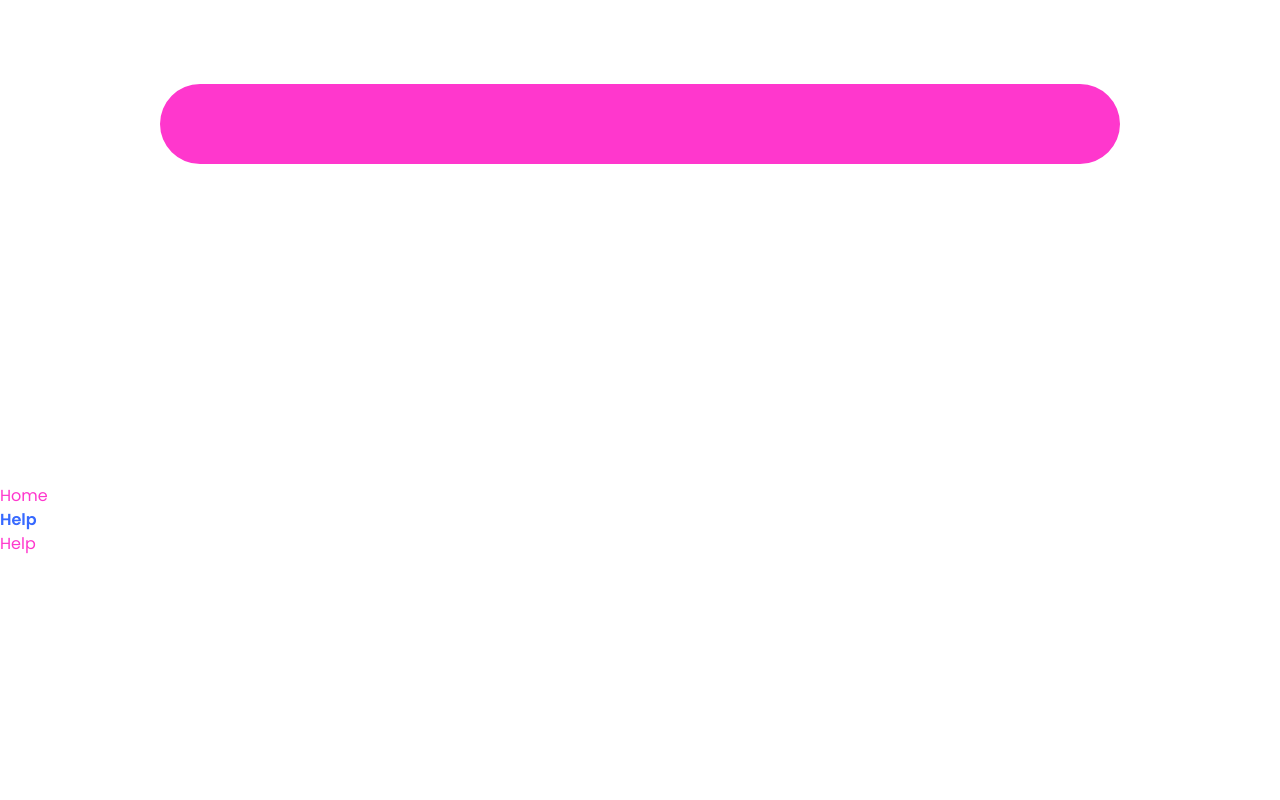
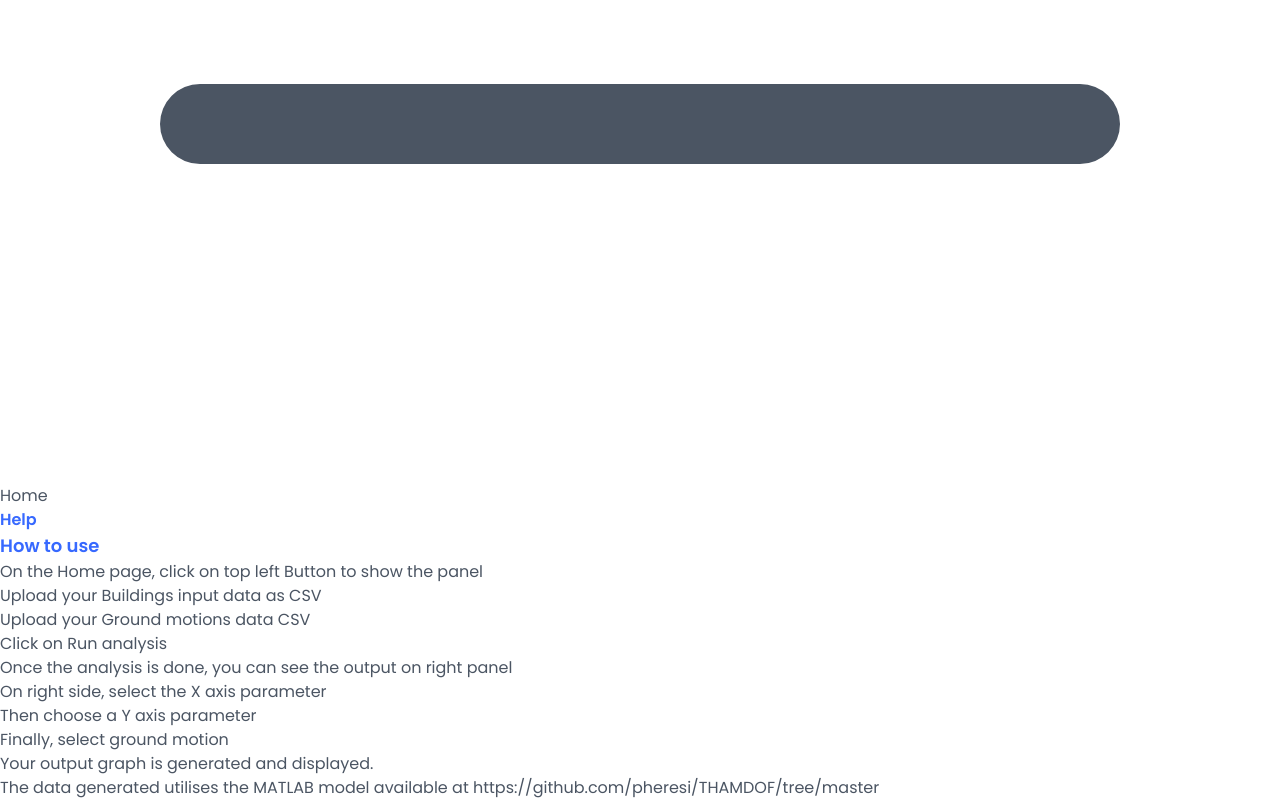
Before and after one commit to AndroBuddy/seismic-demolisher, a Vue app: page /help in a window 1280 px wide. Shown: the part 796-1596 px from the top of the page. Before the commit the page ends 1352 px from the top, so only its background shows below. Built offline with nearby package versions, Linux system fonts and the light colour scheme.

Commit message:
Setup help page
Signed-off-by: AndroBuddy <anirudhchimpidi8@gmail.com>

```diff
--- a/src/pages/Help.vue
+++ b/src/pages/Help.vue
@@ -1,9 +1,29 @@
-<script setup></script>
+<script setup>
+</script>
 
 <template>
-  <div>
-    Help
+  <div class="flex flex-col gap-6 2xl:px-7 2xl:py-8 bg-[#ECFFFF] h-screen text-gray-400">
+    <h1>How to use</h1>
+    <p class='flex flex-col gap-4'>
+    <ul class="list-decimal list-inside">
+      <li>On the Home page, click on top left Button to show the panel</li>
+      <li>Upload your Buildings input data as CSV</li>
+      <li>Upload your Ground motions data CSV</li>
+      <li>Click on Run analysis</li>
+    </ul>
+
+    Once the analysis is done, you can see the output on right panel
+    <ul class="list-decimal list-inside">
+      <li>On right side, select the X axis parameter</li>
+      <li>Then choose a Y axis parameter</li>
+      <li>Finally, select ground motion</li>
+    </ul>
+    Your output graph is generated and displayed.
+
+    <div class='text-gray-500'>
+      The data generated utilises the MATLAB model available at
+      <span class='underline text-blue-400'>https://github.com/pheresi/THAMDOF/tree/master</span>
+    </div>
+    </p>
   </div>
 </template>
-
-<style scoped></style>
--- a/src/style.css
+++ b/src/style.css
@@ -21,7 +21,7 @@
 }
 
 body {
-  @apply text-[#FF37CD];
+  @apply text-gray-600;
   -ms-overflow-style: none;
   scrollbar-width: none;
 
```
